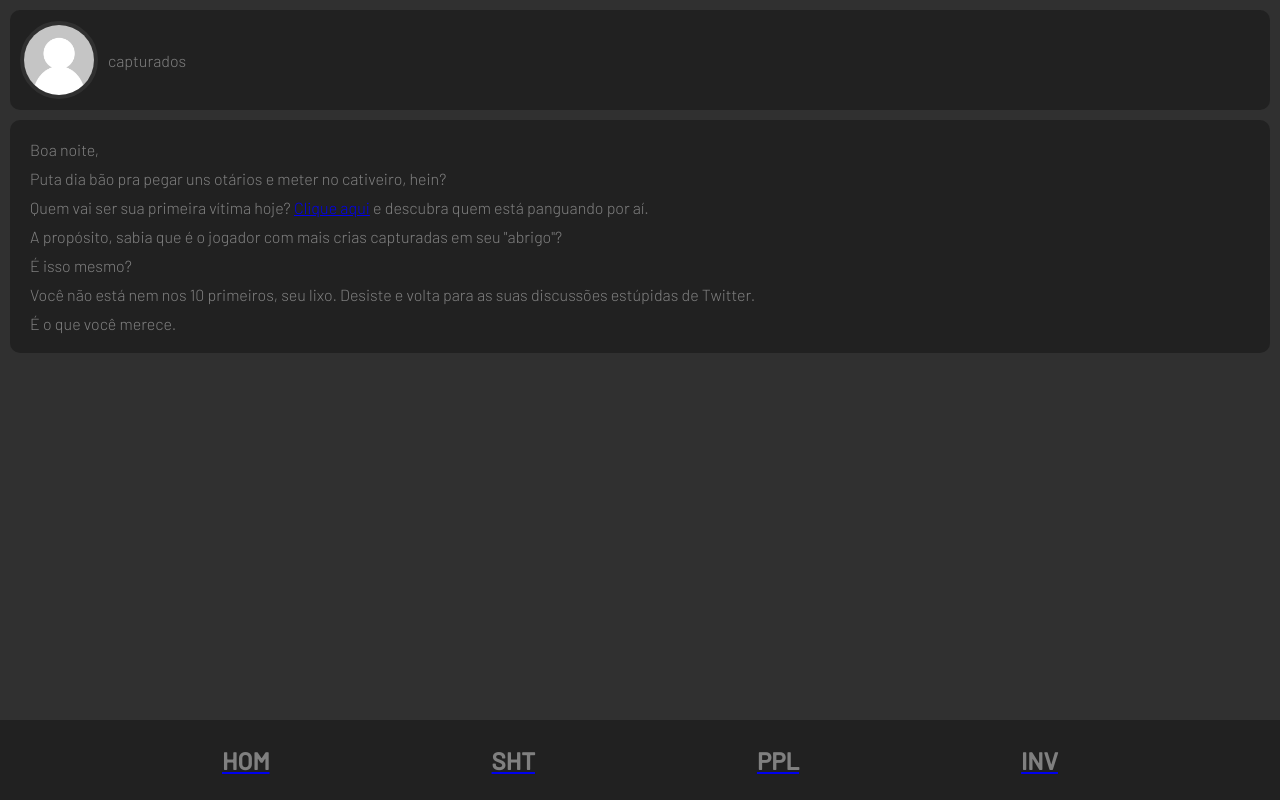
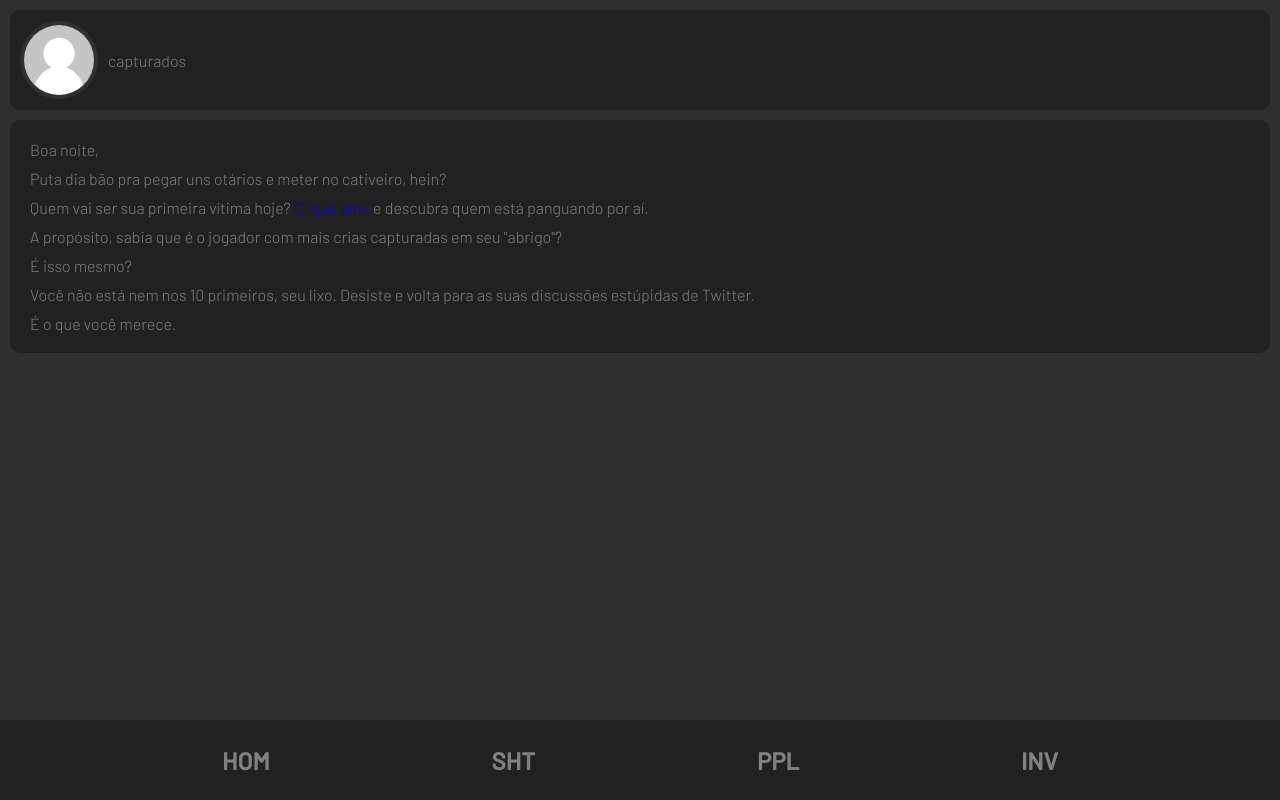
Before and after one commit to marcelosrc/pokehum, a React (Create React App) app: page / in a window 1280 px wide. Built offline with nearby package versions, Linux system fonts and the light colour scheme; no server answers.

Commit message:
Acerto em CSS

```diff
--- a/src/styling/Common.scss
+++ b/src/styling/Common.scss
@@ -41,12 +41,20 @@ button {
   background-color: grey;
 }
 
+a {
+  text-decoration: none;
+}
+
+.turquoise {
+  color: turquoise;
+}
+
 .common-accept-button {
   width: 100px;
   height: 50px;
   border-radius: 5px;
   border: 0px;
-  background-color: rgb(187, 255, 0);
+  background-color: turquoise;
 }
 
 .common-deny-button {
```
